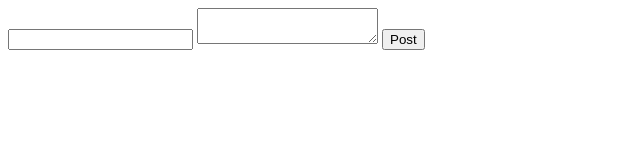
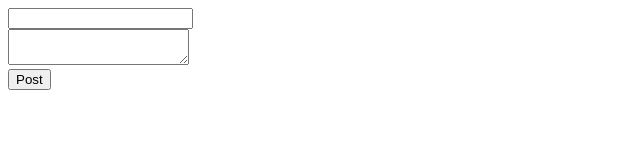
Before and after one commit to sandfort/goard, a plain HTML site: page new.html in a window 1280 px wide. Shown: the whole page, without its empty margins (0-640 px from the left). Drawn offline with Linux system fonts and the light colour scheme.

Commit message:
Beautify templates a little

```diff
--- a/new.html
+++ b/new.html
@@ -7,9 +7,9 @@
 
 <body>
   <form action="/save" method="POST">
-    <input type="text" name="title"></input>
-    <textarea name="body"></textarea>
-    <input type="submit" value="Post"></input>
+    <div><input type="text" name="title"></input></div>
+    <div><textarea name="body"></textarea></div>
+    <div><input type="submit" value="Post"></input></div>
   </form>
 </body>
 
```
Also changed, not shown: index.html (+2 -1 lines).
